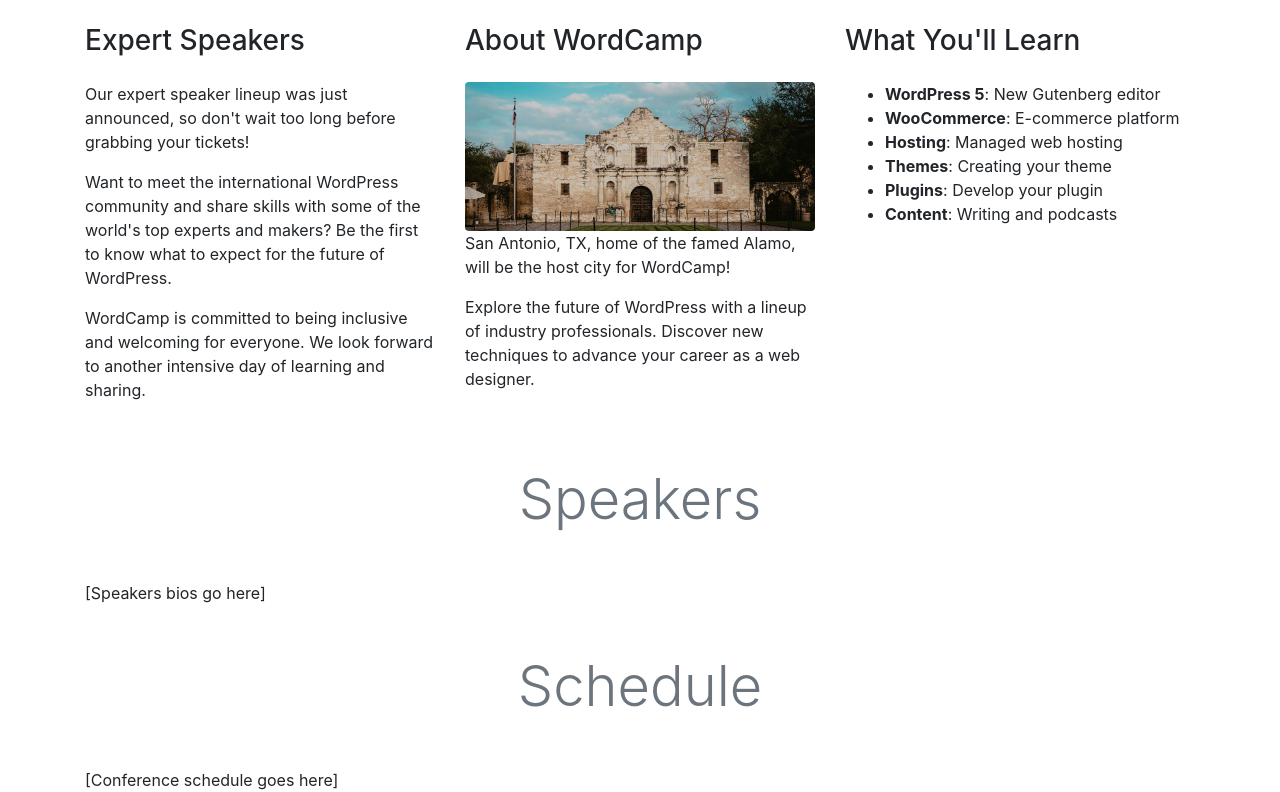
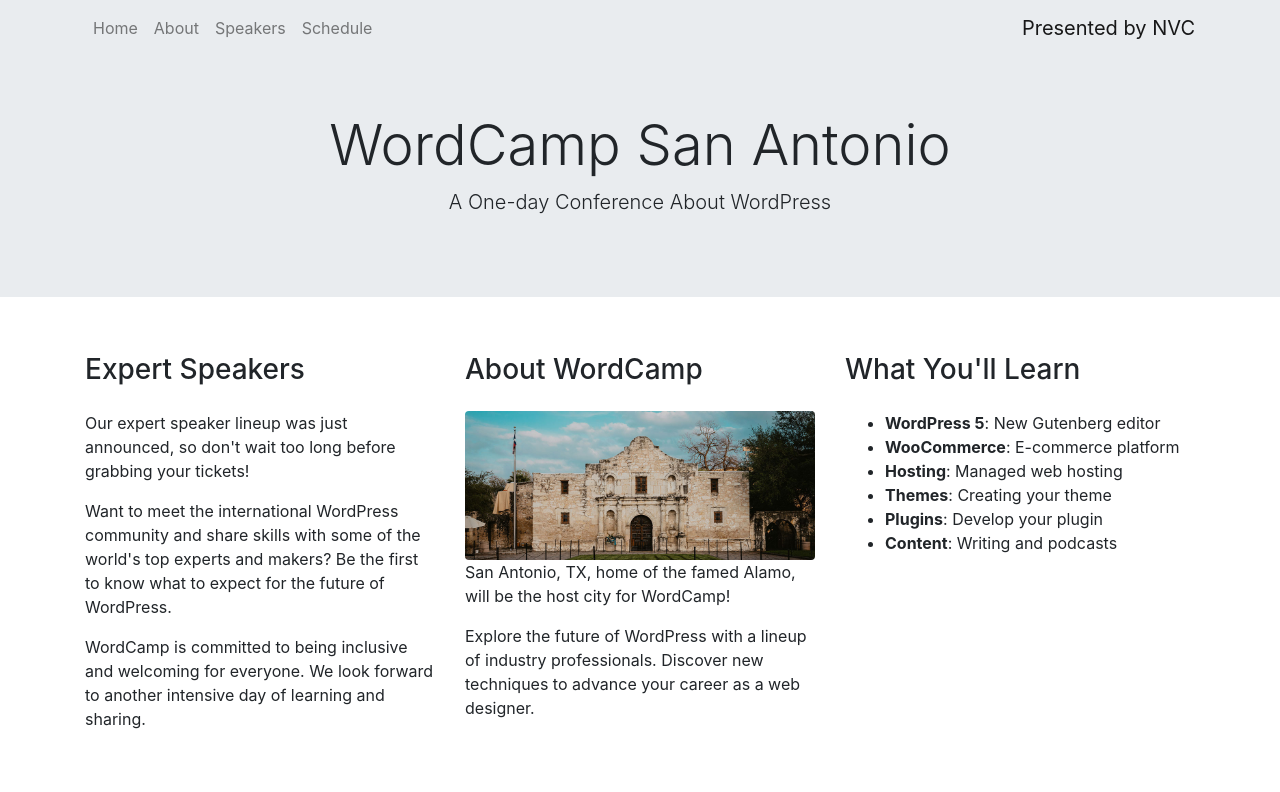
Before and after one commit to froggybot/WordCamp-SanAntonio, a plain HTML site: page index.html in a window 1280 px wide. Shown: the top 792 px of the page. Drawn offline with nearby package versions, Linux system fonts and the light colour scheme.

Commit message:
jumbotron-navbar

```diff
--- a/index.html
+++ b/index.html
@@ -1,18 +1,54 @@
 <!doctype html>
 <html lang="en">
 	<head>
-		<!-- Required meta tags -->
+		<!-- Required meta tags B) -->
 		<meta charset="utf-8">
 		<meta name="viewport" content="width=device-width, initial-scale=1, shrink-to-fit=no">
 
 		<!-- Bootstrap CSS -->
 		<link rel="stylesheet" href="https://cdn.jsdelivr.net/npm/bootstrap@4.3.1/dist/css/bootstrap.min.css" integrity="sha384-ggOyR0iXCbMQv3Xipma34MD+dH/1fQ784/j6cY/iJTQUOhcWr7x9JvoRxT2MZw1T" crossorigin="anonymous">
 
-		<!-- title :) -->
+		<!-- title :3 -->
 		<title>WordCamp San Antonio</title>
 	</head>
 
 	<body>
+		<!-- navbar start -->
+		<nav class="navbar navbar-expand-lg navbar-light fixed-top">
+			<div class="container">
+				<a class="navbar-brand order-1 mr-0" href="#" target="_blank">Presented by NVC</a>
+				<button class="navbar-toggler" type="button" data-toggle="collapse" data-target="#navbarSupportedContent" aria-controls="navbarSupportedContent" aria-expanded="false" aria-label="Toggle navigation">
+				<span class="navbar-toggler-icon"></span>
+				</button>
+				<div class="collapse navbar-collapse" id="navbarSupportedContent">
+					<ul class="navbar-nav mr-auto">
+						<li class="nav-item">
+						<a class="nav-link" href="#home">Home <span class="sr-only">(current)</span></a>
+						</li>
+						<li class="nav-item">
+						<a class="nav-link" href="#about">About</a>
+						</li>
+						<li class="nav-item">
+						<a class="nav-link" href="#speakers">Speakers</a>
+						</li>
+						<li class="nav-item">
+						<a class="nav-link" href="#schedule">Schedule</a>
+						</li>
+					</ul>
+				</div>
+			</div>
+		</nav>
+		<!-- navbar end -->
+
+		<!-- jumbotron start -->
+		<div class="jumbotron jumbotron-fluid">
+			<div class="container text-sm-center pt-5">
+				<h1 class="display-4">WordCamp San Antonio</h1>
+				<p class="lead">A One-day Conference About WordPress</p>
+			</div>
+		</div>
+		<!-- jumbotron end -->
+
 		<div class="container pt-4">
 
 			<!-- about start -->
@@ -43,12 +79,12 @@
 			</div>
 			<!-- about end -->
 
-			<!-- speakers -->
+			<!-- speakers start -->
 			<h1 class="display-4 text-center my-5 text-muted">Speakers</h1>
 				[Speakers bios go here]
 			<!-- speakers end -->
 
-			<!-- schedule -->
+			<!-- schedule start-->
 			<h1 class="display-4 text-center my-5 text-muted">Schedule</h1>
 			[Conference schedule goes here]
 			<!-- schedule end -->
```
